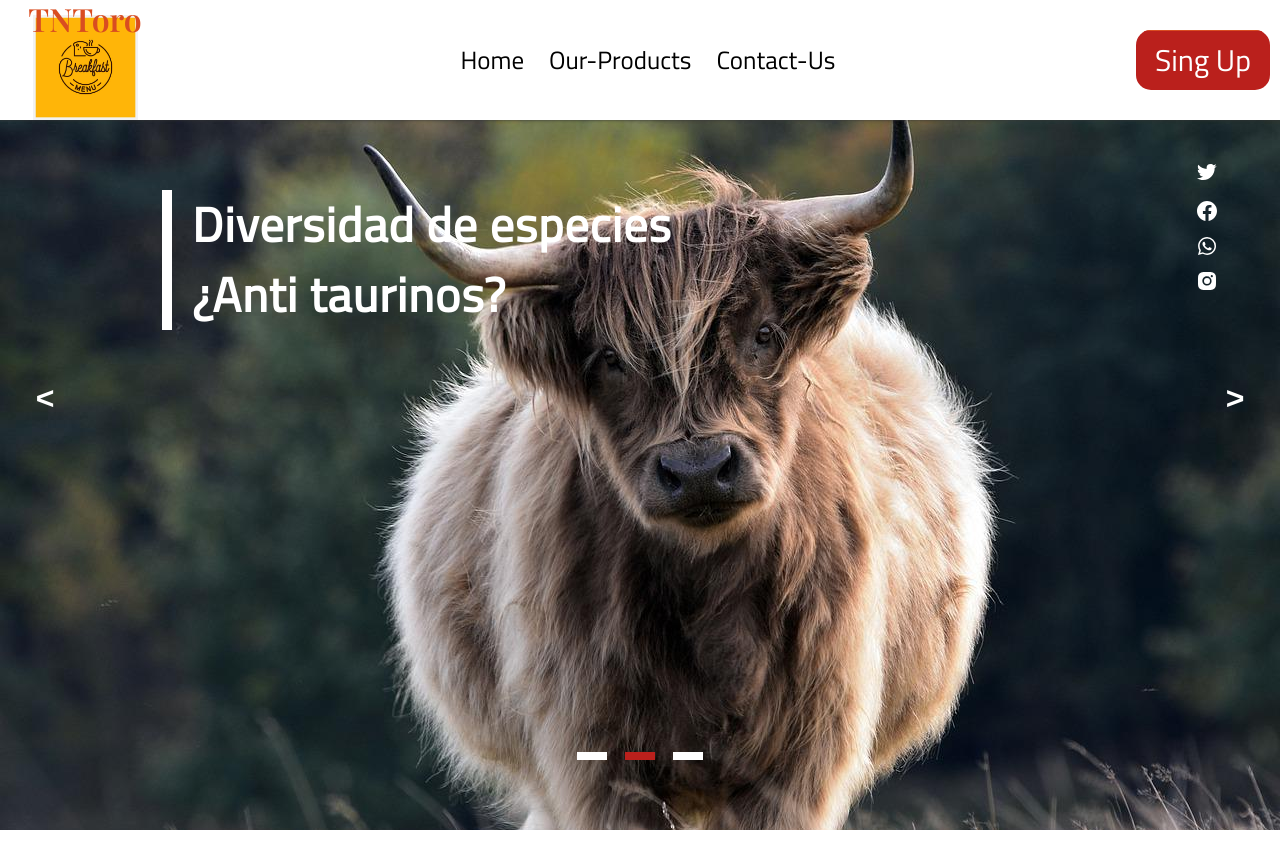
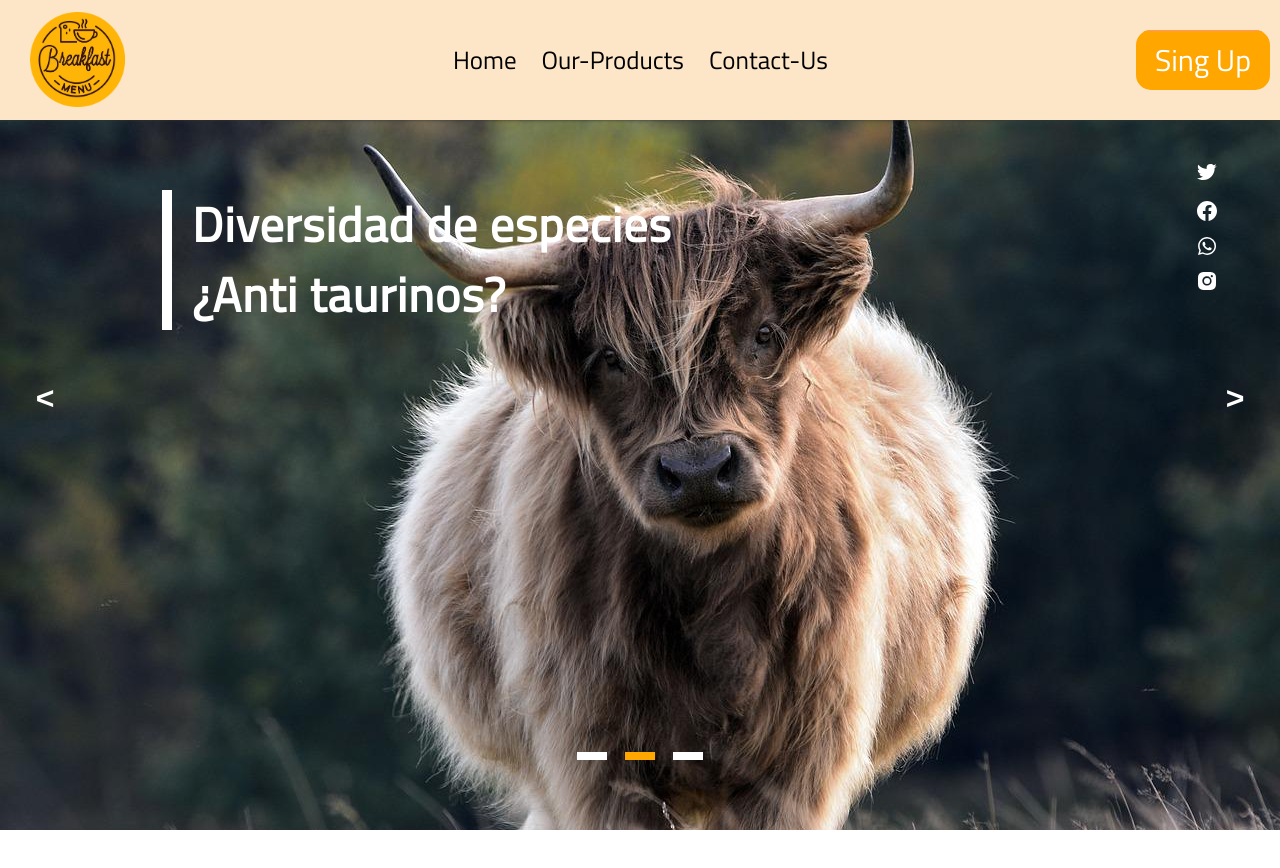
Before and after one commit to angie1103/kubernetes.github.io, a plain HTML site: page index.html in a window 1280 px wide. Shown: the top 868 px of the page. Drawn offline with nearby package versions, Linux system fonts and the light colour scheme; a web font is replaced by a local one.

Commit message:
Logo y menu

```diff
--- a/index.html
+++ b/index.html
@@ -4,12 +4,12 @@
     <meta charset="UTF-8">
     <meta http-equiv="X-UA-Compatible" content="IE=edge">
     <meta name="viewport" content="width=device-width, initial-scale=1.0">
-    <title>TNToro</title>
+    <title>BreakFast</title>
 
     <!-- link min.css slider -->
     <link  rel="stylesheet"  href="https://unpkg.com/swiper@8/swiper-bundle.min.css"/>
     <!-- links css -->
-    <link rel="icon" href="resources/logo.jpg" type="image/jpg">
+    <link rel="icon" href="resources/log0.png" type="image/jpg">
     <link rel="stylesheet" href="styles/base.css" type="text/css">
     <link rel="stylesheet" href="styles/menu.css" type="text/css">
     <link rel="stylesheet" href="styles/slider.css" type="text/css">
@@ -19,14 +19,14 @@
         <div class="container__header">
             <div class="container-logo">
                 <a href="">
-                <p class="title-logo">TNToro</p>
-                <img src="resources/logo.jpg" alt="Logo">
+                <br>
+                <img src="resources/log0.png" alt="Logo">
                 </a>
             </div>
             <div class="container-nav">
                 <nav class="nav">
                     <ul>
-                        <li><a href="#home">Home</a></li>
+                        <li><a href="pghome.html">Home</a></li>
                         <li><a href="#our-products">Our-Products</a></li>
                         <li><a href="#contact-us">Contact-Us</a></li>
                     </ul>
--- a/styles/base.css
+++ b/styles/base.css
@@ -8,8 +8,8 @@
 @import url('https://fonts.googleapis.com/css2?family=Abril+Fatface&family=Comforter+Brush&family=Playfair+Display:wght@600&family=Pridi&family=Sansita:wght@700&family=Titillium+Web&display=swap');
 /* Varibles */
 :root{
-    --ColorTNT: #d94d21;
-    --ColorBtnSign: #ba201c;
+    --ColorTNT: #ff9777;
+    --ColorBtnSign: #ffa600;
 }
 
 *{
--- a/styles/menu.css
+++ b/styles/menu.css
@@ -6,7 +6,7 @@
     position: fixed;
     width: 100%;
     z-index: 100;
-    background-color: #fff;
+    background-color: rgb(253, 230, 199);
     transition: top .5s ease-in-out;
     overflow: hidden;
 }
@@ -27,7 +27,7 @@
 
 .container-logo{
     text-align: center;
-    width: 150px;
+    width: 135px;
     cursor: pointer;
 }
 
@@ -47,7 +47,7 @@ font-family: 'Playfair Display', serif;
 
 .container-logo img{
     width: 70%;
-    margin-top: -25px;
+    margin-top: -15px;
     z-index: 10;
 }
 
```
Also changed, not shown: resources/log0.png (added), resources/logo.jpg (deleted).
